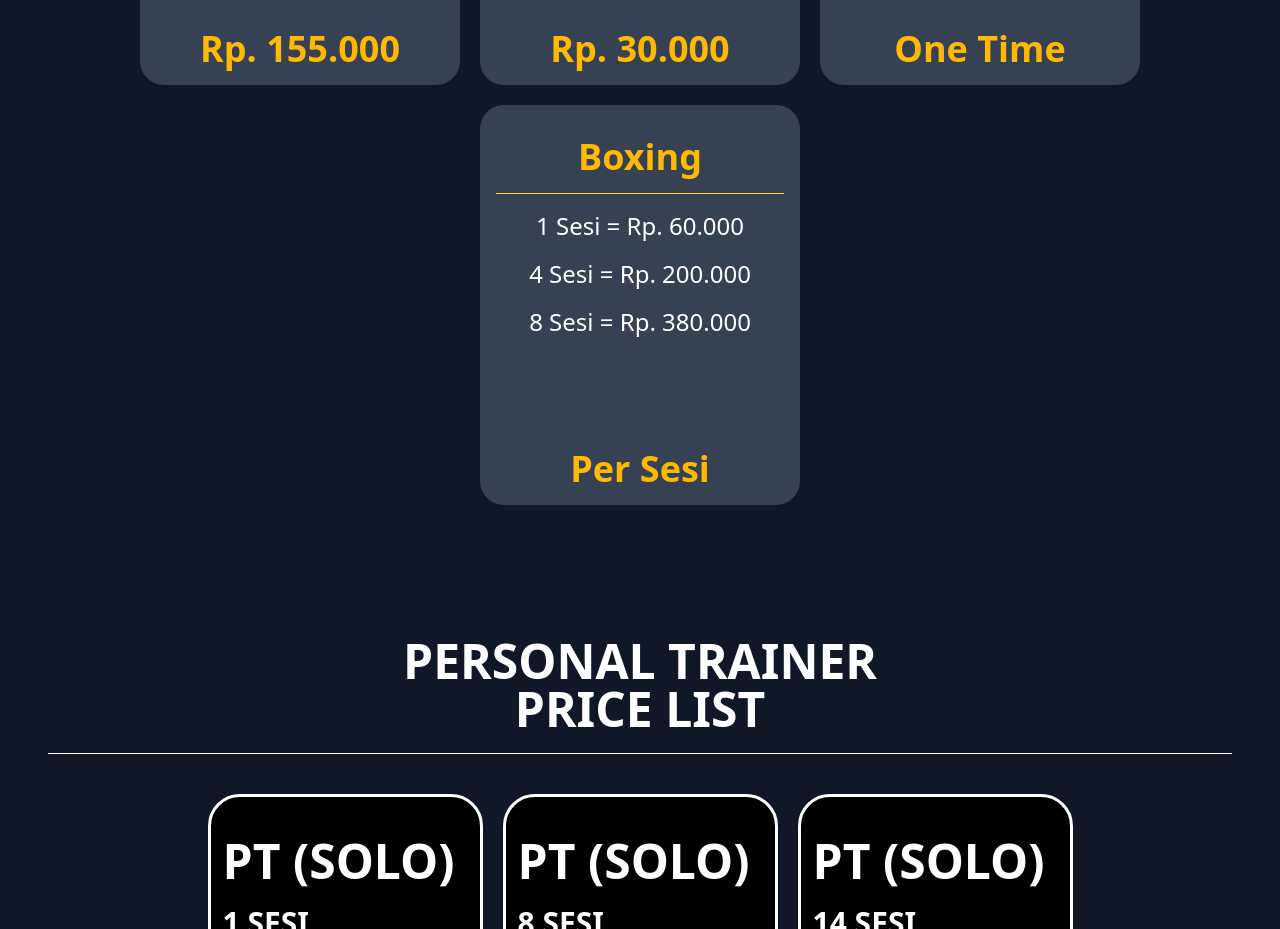
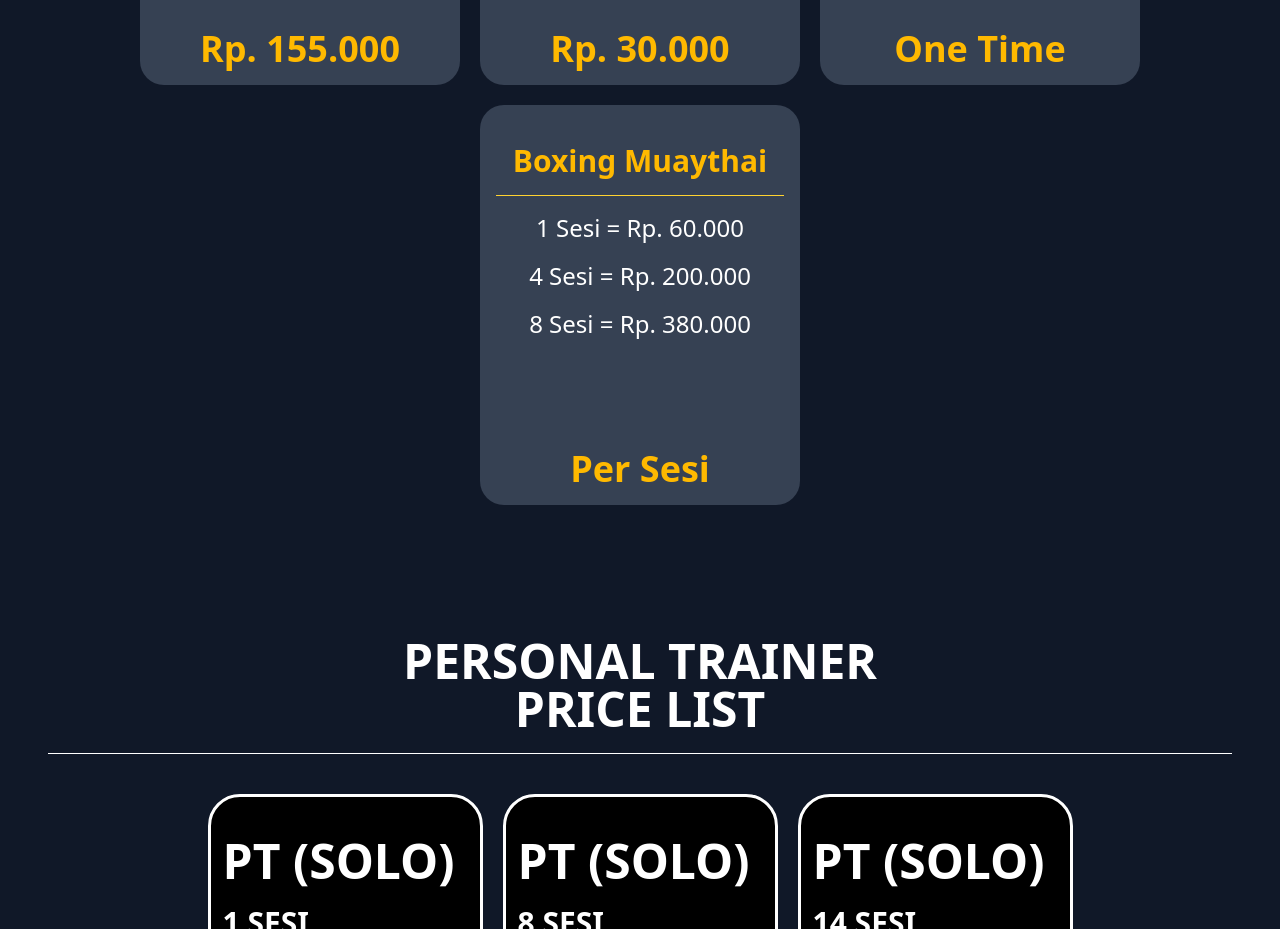
Before and after one commit to Reihannnn/drp-fitness, a React (Vite) app: page / in a window 1280 px wide. Shown: the part 2000-2929 px from the top of the page. Built offline with nearby package versions, Linux system fonts and the light colour scheme; a web font is replaced by a local one.

Commit message:
add new category title for muaythai

```diff
--- a/src/components/price/CardPriceMember.jsx
+++ b/src/components/price/CardPriceMember.jsx
@@ -69,7 +69,7 @@ export const Boxing = (props) => {
   return (
     <div className={container}>
       <div>
-        <h1 className="text-4xl m-2 font-bold text-amber-400 text-center p-2">
+        <h1 className="text-3xl mt-3.5 m-2 font-bold text-amber-400 text-center p-2">
           {props.kategori}
         </h1>
         <hr className="text-amber-300" />
--- a/src/components/price/PriceNew.jsx
+++ b/src/components/price/PriceNew.jsx
@@ -18,7 +18,7 @@ const PriceNew = () => {
         <CardPrice kategori="1 Bulan" harga="Rp. 155.000" />
         <Visit kategori="Visit" harga="Rp. 30.000" />
         <Senam kategori="Senam" harga="One Time" />
-        <Boxing kategori="Boxing" harga="Per Sesi" />
+        <Boxing kategori="Boxing Muaythai" harga="Per Sesi" />
       </div>
     </section>
   );
```
